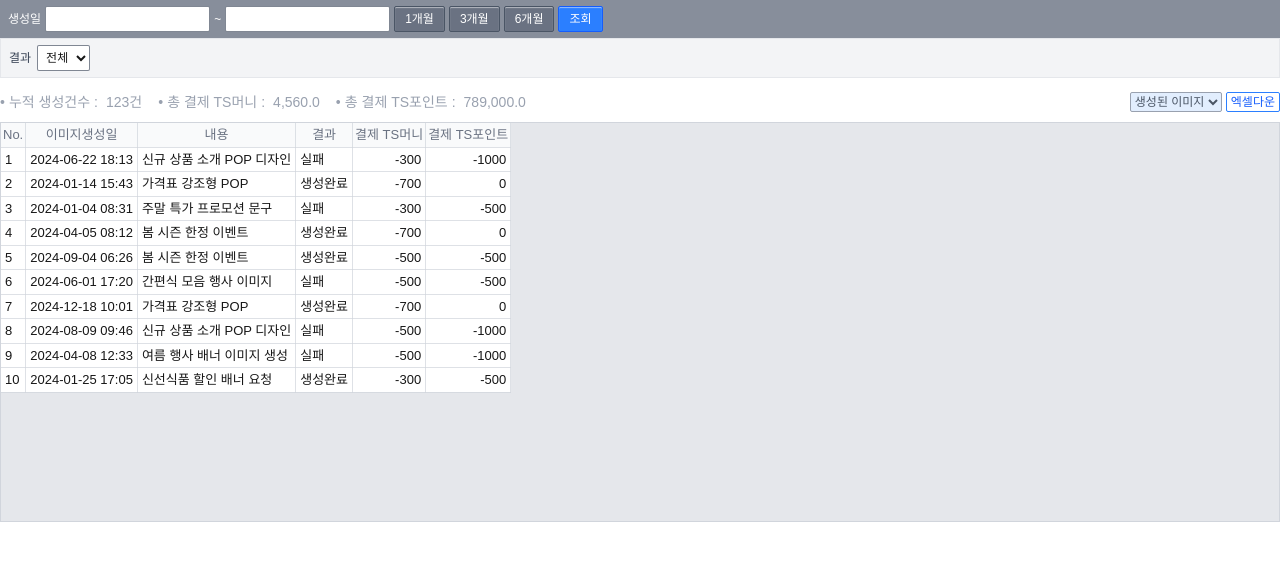
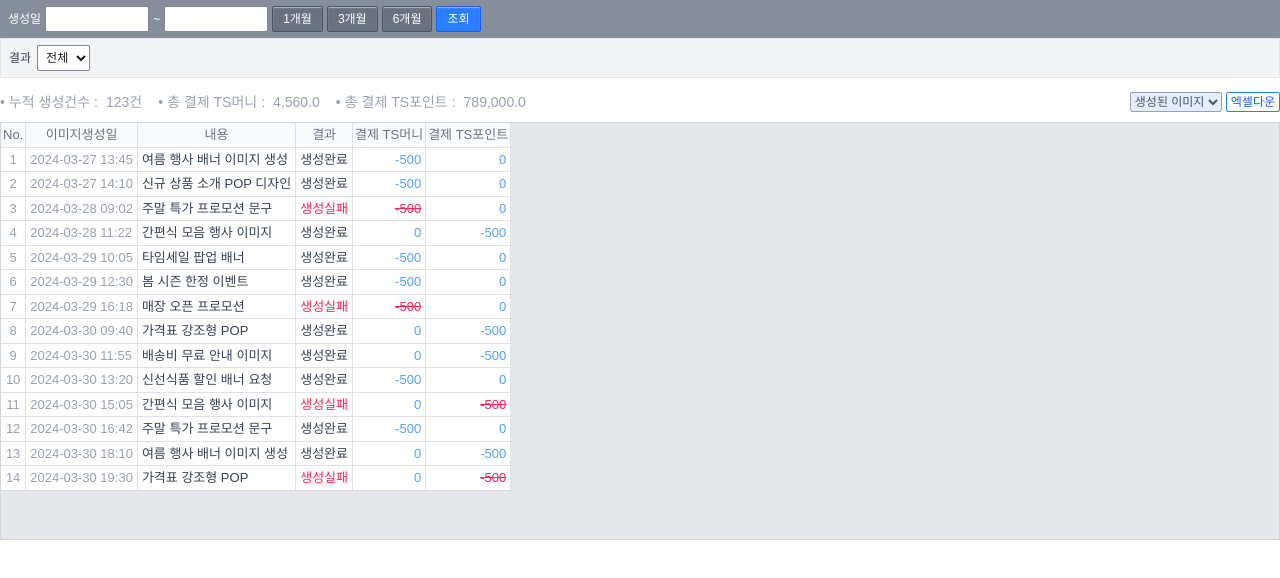
Before and after one commit to evaham/ai-pop, a Next.js app: page /aiPopUseData in a window 1280 px wide. Shown: the top 578 px of the page. Built offline with nearby package versions, Linux system fonts and the light colour scheme.

Commit message:
feat: AI 이미지 생성 및 이용현황 기능 개선, UI 수정

```diff
--- a/app/aiPopUseData/page.js
+++ b/app/aiPopUseData/page.js
@@ -1,60 +1,133 @@
 'use client';
 
-import { useEffect, useState } from 'react';
+import { useState } from 'react';
 
-const prompts = [
-  '여름 행사 배너 이미지 생성',
-  '신규 상품 소개 POP 디자인',
-  '주말 특가 프로모션 문구',
-  '신선식품 할인 배너 요청',
-  '간편식 모음 행사 이미지',
-  '타임세일 팝업 배너',
-  '봄 시즌 한정 이벤트',
-  '매장 오픈 프로모션',
-  '가격표 강조형 POP',
-  '배송비 무료 안내 이미지'
+const sampleItems = [
+  {
+    id: 1,
+    createdAt: '2024-03-27 13:45',
+    prompt: '여름 행사 배너 이미지 생성',
+    result: '생성완료',
+    tsMoney: -500,
+    tsPoint: 0
+  },
+  {
+    id: 2,
+    createdAt: '2024-03-27 14:10',
+    prompt: '신규 상품 소개 POP 디자인',
+    result: '생성완료',
+    tsMoney: -500,
+    tsPoint: 0
+  },
+  {
+    id: 3,
+    createdAt: '2024-03-28 09:02',
+    prompt: '주말 특가 프로모션 문구',
+    result: '생성실패',
+    tsMoney: -500,
+    tsPoint: 0
+  },
+  {
+    id: 4,
+    createdAt: '2024-03-28 11:22',
+    prompt: '간편식 모음 행사 이미지',
+    result: '생성완료',
+    tsMoney: 0,
+    tsPoint: -500
+  },
+  {
+    id: 5,
+    createdAt: '2024-03-29 10:05',
+    prompt: '타임세일 팝업 배너',
+    result: '생성완료',
+    tsMoney: -500,
+    tsPoint: 0
+  },
+  {
+    id: 6,
+    createdAt: '2024-03-29 12:30',
+    prompt: '봄 시즌 한정 이벤트',
+    result: '생성완료',
+    tsMoney: -500,
+    tsPoint: 0
+  },
+  {
+    id: 7,
+    createdAt: '2024-03-29 16:18',
+    prompt: '매장 오픈 프로모션',
+    result: '생성실패',
+    tsMoney: -500,
+    tsPoint: 0
+  },
+  {
+    id: 8,
+    createdAt: '2024-03-30 09:40',
+    prompt: '가격표 강조형 POP',
+    result: '생성완료',
+    tsMoney: 0,
+    tsPoint: -500
+  },
+  {
+    id: 9,
+    createdAt: '2024-03-30 11:55',
+    prompt: '배송비 무료 안내 이미지',
+    result: '생성완료',
+    tsMoney: 0,
+    tsPoint: -500
+  },
+  {
+    id: 10,
+    createdAt: '2024-03-30 13:20',
+    prompt: '신선식품 할인 배너 요청',
+    result: '생성완료',
+    tsMoney: -500,
+    tsPoint: 0
+  },
+  {
+    id: 11,
+    createdAt: '2024-03-30 15:05',
+    prompt: '간편식 모음 행사 이미지',
+    result: '생성실패',
+    tsMoney: 0,
+    tsPoint: -500
+  },
+  {
+    id: 12,
+    createdAt: '2024-03-30 16:42',
+    prompt: '주말 특가 프로모션 문구',
+    result: '생성완료',
+    tsMoney: -500,
+    tsPoint: 0
+  },
+  {
+    id: 13,
+    createdAt: '2024-03-30 18:10',
+    prompt: '여름 행사 배너 이미지 생성',
+    result: '생성완료',
+    tsMoney: 0,
+    tsPoint: -500
+  },
+  {
+    id: 14,
+    createdAt: '2024-03-30 19:30',
+    prompt: '가격표 강조형 POP',
+    result: '생성실패',
+    tsMoney: 0,
+    tsPoint: -500
+  }
 ];
 
-const results = ['생성완료', '실패'];
-const tsMoneyValues = [-300, -500, -700, -1000];
-const tsPointValues = [0, -200, -500, -1000];
-
-const getRandomItem = (items) => items[Math.floor(Math.random() * items.length)];
-const pad2 = (value) => String(value).padStart(2, '0');
-const randomDate = () => {
-  const year = 2024;
-  const month = Math.floor(Math.random() * 12) + 1;
-  const day = Math.floor(Math.random() * 28) + 1;
-  const hour = Math.floor(Math.random() * 24);
-  const minute = Math.floor(Math.random() * 60);
-  return `${year}-${pad2(month)}-${pad2(day)} ${pad2(hour)}:${pad2(minute)}`;
-};
-
-const generateItems = (count) =>
-  Array.from({ length: count }, (_, index) => ({
-    id: index + 1,
-    createdAt: randomDate(),
-    prompt: getRandomItem(prompts),
-    result: getRandomItem(results),
-    tsMoney: getRandomItem(tsMoneyValues),
-    tsPoint: getRandomItem(tsPointValues)
-  }));
-
 export default function AiPopUseData() {
-  const [items, setItems] = useState([]);
-
-  useEffect(() => {
-    setItems(generateItems(10));
-  }, []);
+  const [items] = useState(sampleItems);
 
   return (
     <>
       <div className="flex-1 relative flex flex-col bg-white">
         <div className="flex flex-wrap gap-1 px-2 py-1.5 bg-gray-500/80 text-xs">
           <span className="flex items-center h-6.5 text-white">생성일</span>
-          <input type="text" className="h-6.5 px-1 border border-gray-600/70 rounded-xs bg-white" />
+          <input type="text" className="w-26 h-6.5 px-1 border border-gray-600/70 rounded-xs bg-white" />
           <span className="flex items-center h-6.5 text-white">~</span>
-          <input type="text" className="h-6.5 px-1 border border-gray-600/70 rounded-xs bg-white" />
+          <input type="text" className="w-26 h-6.5 px-1 border border-gray-600/70 rounded-xs bg-white" />
           <button className="inline-flex items-center h-6.5 px-2.5 border border-gray-600 rounded-xs text-white bg-gray-500 inset-shadow-xs inset-shadow-white/50 active:bg-gray-700/80 active:inset-shadow-none hover:bg-gray-500/80 cursor-pointer">1개월</button>
           <button className="inline-flex items-center h-6.5 px-2.5 border border-gray-600 rounded-xs text-white bg-gray-500 inset-shadow-xs inset-shadow-white/50 active:bg-gray-700/80 active:inset-shadow-none hover:bg-gray-500/80 cursor-pointer">3개월</button>
           <button className="inline-flex items-center h-6.5 px-2.5 border border-gray-600 rounded-xs text-white bg-gray-500 inset-shadow-xs inset-shadow-white/50 active:bg-gray-700/80 active:inset-shadow-none hover:bg-gray-500/80 cursor-pointer">6개월</button>
@@ -108,12 +181,14 @@ export default function AiPopUseData() {
               <tbody className="[&_th,&_td]:px-1 [&_th,&_td]:py-0.5 [&_th,&_td]:border [&_th,&_td]:border-gray-300/70">
                 {items.map((item) => (
                   <tr key={item.id} className="bg-white hover:bg-blue-50">
-                    <td className="px-3 py-2">{item.id}</td>
-                    <td className="px-3 py-2">{item.createdAt}</td>
-                    <td className="px-3 py-2">{item.prompt}</td>
-                    <td className="px-3 py-2">{item.result}</td>
-                    <td className="px-3 py-2 text-right">{item.tsMoney}</td>
-                    <td className="px-3 py-2 text-right">{item.tsPoint}</td>
+                    <td className="px-3 py-2 text-gray-400 text-center">{item.id}</td>
+                    <td className="px-3 py-2 text-gray-400">{item.createdAt}</td>
+                    <td className="px-3 py-2 text-gray-700">{item.prompt}</td>
+                    <td className={`px-3 py-2 text-gray-700 ${item.result === '생성실패' ? 'text-rose-500' : ''}`}>
+                      {item.result}
+                    </td>
+                    <td className={`px-3 py-2 text-right text-blue-400 ${item.result === '생성실패' && item.tsMoney !== 0 ? 'text-rose-500 line-through' : ''}`}>{item.tsMoney}</td>
+                    <td className={`px-3 py-2 text-right text-blue-400 ${item.result === '생성실패' && item.tsPoint !== 0 ? 'text-rose-500 line-through' : ''}`}>{item.tsPoint}</td>
                   </tr>
                 ))}
               </tbody>
--- a/app/components/ImageGenerationList.js
+++ b/app/components/ImageGenerationList.js
@@ -4,7 +4,7 @@
 
 import { useState } from 'react';
 
-export default function ImageGenerationList({ items, onOpenPreview }) {
+export default function ImageGenerationList({ items, onOpenPreview, onRetryPrompt }) {
   const [expandedIds, setExpandedIds] = useState(() => new Set());
 
   const togglePrompt = (id) => {
@@ -43,7 +43,17 @@ export default function ImageGenerationList({ items, onOpenPreview }) {
     <ul className="flex flex-col divide-y divide-gray-200">
       {items.map((item) => (
         <li key={item.id} className="flex flex-col py-3">
-          <div className="text-gray-700 font-bold">{item.createdAt}</div>
+          <div className="flex items-center gap-2 text-gray-700 font-bold">{item.createdAt}
+            {item.status === 'failed' && (
+              <button
+                type="button"
+                className="ml-1 rounded border border-violet-200 bg-violet-50 px-2 py-0.5 text-xs font-normal text-violet-600 hover:bg-violet-100"
+                onClick={() => onRetryPrompt?.(item.prompt)}
+              >
+                재시도
+              </button>
+            )}
+          </div>
           <div className="flex flex-wrap items-center gap-2 text-sm text-gray-500 leading-tight">
             <span>
               {item.prompt && item.prompt.length > 60 && !expandedIds.has(item.id)
--- a/app/components/ImagePreviewModal.js
+++ b/app/components/ImagePreviewModal.js
@@ -2,7 +2,7 @@
 
 'use client';
 
-export default function ImagePreviewModal({ detail, onClose }) {
+export default function ImagePreviewModal({ detail, onClose, onRegisterImage }) {
   if (!detail) {
     return null;
   }
@@ -38,12 +38,24 @@ export default function ImagePreviewModal({ detail, onClose }) {
           {/* 이미지 상세정보 */}
           <div className="flex flex-1 sm:max-h-[75vh]">
             <div className="overflow-y-auto flex-1 flex flex-col gap-3 p-4 sm:border-l sm:border-gray-200 bg-white min-w-[220px]">
+              <div className="flex gap-2">
+                <button
+                  type="button"
+                  className="rounded-lg px-3 py-2 text-sm text-white bg-gray-800 hover:bg-gray-700 transition cursor-pointer"
+                  onClick={() => onRegisterImage?.(imageUrl)}
+                >
+                  AI 생성
+                </button>
+
                 <button
                   type="button"
                   className="rounded-lg px-3 py-2 text-sm text-white bg-gray-800 hover:bg-gray-700 transition cursor-pointer"
                 >
                   이미지 다운로드
                 </button>
+              </div>
+
+
               <div className="flex flex-col gap-x-3 gap-y-2 text-sm">
                 <span className="text-gray-500">생성일</span>
                 <span className="font-medium text-gray-800">{createdAt || '-'}</span>
--- a/app/page.js
+++ b/app/page.js
@@ -213,6 +213,28 @@ export default function Home() {
     setDetailImage(null);
   };
 
+  const handleRegisterPreviewImage = (imageUrl) => {
+    if (!imageUrl) {
+      return;
+    }
+    setTempImages((prev) => {
+      prev.forEach((image) => {
+        if (image.url && image.url.startsWith('blob:')) {
+          URL.revokeObjectURL(image.url);
+        }
+      });
+      return [
+        {
+          id: crypto.randomUUID(),
+          name: 'ai-generated',
+          url: imageUrl
+        }
+      ];
+    });
+    setIsImageOptionsOpen(false);
+    setDetailImage(null);
+  };
+
   // 텍스트 예시 버튼 클릭 시 입력 내용 변경 확인 모달 열기 또는 바로 텍스트 변경
   const handleInsertSample = (text) => {
     if (inputText.trim().length > 0) {
@@ -221,6 +243,18 @@ export default function Home() {
       return;
     }
     setInputText(text);
+  };
+
+  const handleRetryPrompt = (prompt) => {
+    if (!prompt) {
+      return;
+    }
+    if (inputText.trim().length > 0) {
+      setPendingSampleText(prompt);
+      setIsConfirmReplaceOpen(true);
+      return;
+    }
+    setInputText(prompt);
   };
 
   // 입력 내용 변경 확인 모달에서 변경하기 선택 시 텍스트 변경
@@ -521,7 +555,11 @@ export default function Home() {
 
             </div>
             <div className='flex-1 sm:overflow-y-auto rounded-lg px-3 bg-gray-50 border border-gray-50'>
-              <ImageGenerationList items={generatedItems} onOpenPreview={handleOpenPreview} />
+              <ImageGenerationList
+                items={generatedItems}
+                onOpenPreview={handleOpenPreview}
+                onRetryPrompt={handleRetryPrompt}
+              />
             </div>
           </div>
         </div>
@@ -531,7 +569,11 @@ export default function Home() {
       {/* 로딩 모달 */}
       {/* <LoadingModal isOpen={isLoadingOpen} onClose={() => setIsLoadingOpen(false)} /> */}
       {/* 이미지 크게보기 모달 */}
-      <ImagePreviewModal detail={detailImage} onClose={handleClosePreview} />
+      <ImagePreviewModal
+        detail={detailImage}
+        onClose={handleClosePreview}
+        onRegisterImage={handleRegisterPreviewImage}
+      />
       {/* 입력 내용 변경 모달 */}
       <ConfirmReplaceModal isOpen={isConfirmReplaceOpen} onConfirm={handleConfirmReplace} onCancel={handleCancelReplace} />
     </div>
```
Also changed, not shown: public/html/imageCloud.html (+48 -17 lines). Lines whose indentation alone changed are shown as unchanged.
